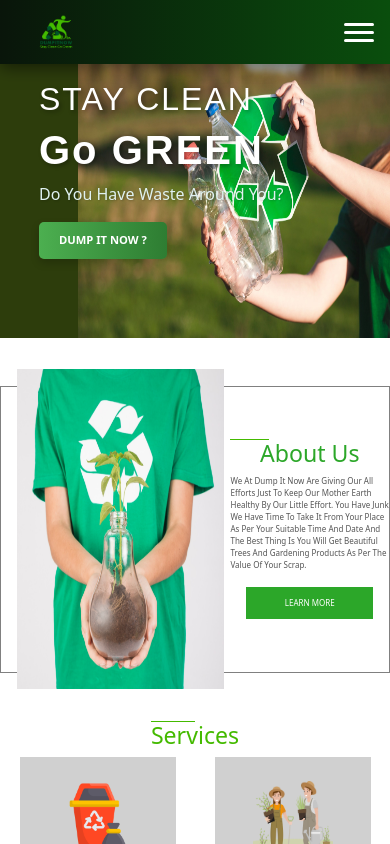
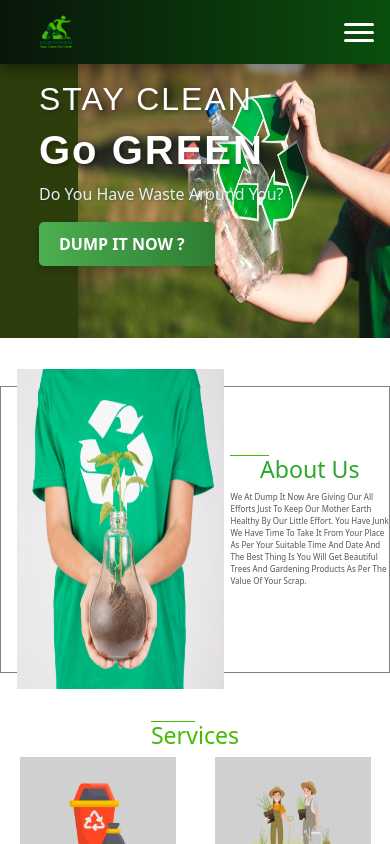
Before and after one commit to Suryapp8/DIN-NEW, a React (Create React App) app in the folder dumpitnow/: page / in a window 390 px wide. Built offline with nearby package versions, Linux system fonts and the light colour scheme.

Commit message:
fixed  bugs

```diff
--- a/dumpitnow/src/components/Footer.js
+++ b/dumpitnow/src/components/Footer.js
@@ -38,7 +38,7 @@ function Footer() {
 
       <div className="part-4">
         <h3>Contact</h3>
-        <a className="remove-underline" href="">+91-7007614802</a>
+        <a className="remove-underline" href="tel:7007315655">+91-7007315655</a>
         <a className="remove-underline" href="">fertilesource@gmail.com</a>
         <a className="remove-underline" href="">Review</a>
       </div>
--- a/dumpitnow/src/components/Home.js
+++ b/dumpitnow/src/components/Home.js
@@ -93,9 +93,7 @@ function Home() {
             Best Thing Is You Will Get Beautiful Trees And Gardening Products As
             Per The Value Of Your Scrap.
           </p>
-          <Link to="about">
-            <button id="learn-btn">LEARN MORE</button>
-          </Link>
+
         </div>
       </div>
 
--- a/dumpitnow/src/styles/home.css
+++ b/dumpitnow/src/styles/home.css
@@ -48,7 +48,7 @@
 }
 
 .din-btn {
-  font-size: 0.7rem; /* Slightly larger font size */
+  font-size: 1rem; /* Slightly larger font size */
   color: white; /* Change text color to white for contrast */
   border: none; /* No border */
   font-weight: bold; /* Ensure text is bold */
@@ -97,6 +97,10 @@
 }
 
 @media (max-width: 768px) {
+  .din-btn {
+    width: 50%;
+    font-size: 1rem;
+  }
   .home {
     height: 40vh;
   }
--- a/dumpitnow/src/styles/order.css
+++ b/dumpitnow/src/styles/order.css
@@ -3,7 +3,6 @@
   background: url(../images/orderpage.jpg);
 
   background-size: cover; /* Use 'contain' to make the image fit entirely within the container */
-
 }
 
 .form {
@@ -12,8 +11,8 @@
   justify-content: space-evenly;
   width: 50%;
   position: absolute;
-  height: 60vh;
-  top: 58%;
+  height: 50vh;
+  top: 50%;
   z-index: 2;
   left: 50%;
   transform: translate(-50%, -50%);
```
